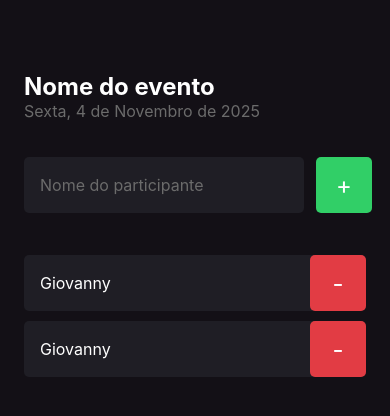
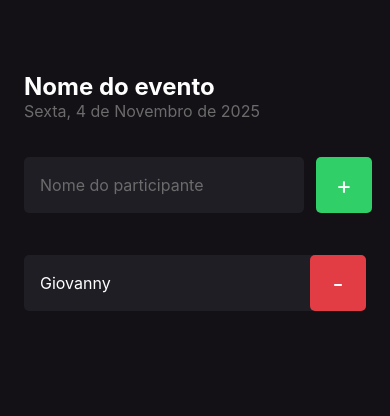
Before and after one commit to GiovannyFialho/imhere, a React Native app: screen / in a window 390 px wide. Shown: the top 416 px of the page. Built offline with nearby package versions, Linux system fonts and the light colour scheme.

Commit message:
tipando funcoes dentro de um componente

```diff
--- a/src/components/Participant/index.tsx
+++ b/src/components/Participant/index.tsx
@@ -2,12 +2,17 @@ import { Text, TouchableOpacity, View } from "react-native";
 
 import { styles } from "./styles";
 
-export function Participant() {
+interface ParticipantProps {
+  name: string;
+  onRemove: (name: string) => void;
+}
+
+export function Participant({ name, onRemove }: ParticipantProps) {
   return (
     <View style={styles.container}>
-      <Text style={styles.name}>Giovanny</Text>
+      <Text style={styles.name}>{name}</Text>
 
-      <TouchableOpacity style={styles.button}>
+      <TouchableOpacity style={styles.button} onPress={() => onRemove(name)}>
         <Text style={styles.buttonText}>-</Text>
       </TouchableOpacity>
     </View>
--- a/src/screens/Home/index.tsx
+++ b/src/screens/Home/index.tsx
@@ -6,7 +6,11 @@ import { styles } from "./styles";
 
 export function Home() {
   function handleParticipanAdd() {
-    console.log("você clicou");
+    console.log("Você clicou para adicionar");
+  }
+
+  function handleParticipanRemove(name: string) {
+    console.log(`Você quer remover o participante ${name}`);
   }
 
   return (
@@ -27,8 +31,7 @@ export function Home() {
         </TouchableOpacity>
       </View>
 
-      <Participant />
-      <Participant />
+      <Participant name="Giovanny" onRemove={handleParticipanRemove} />
     </View>
   );
 }
```
